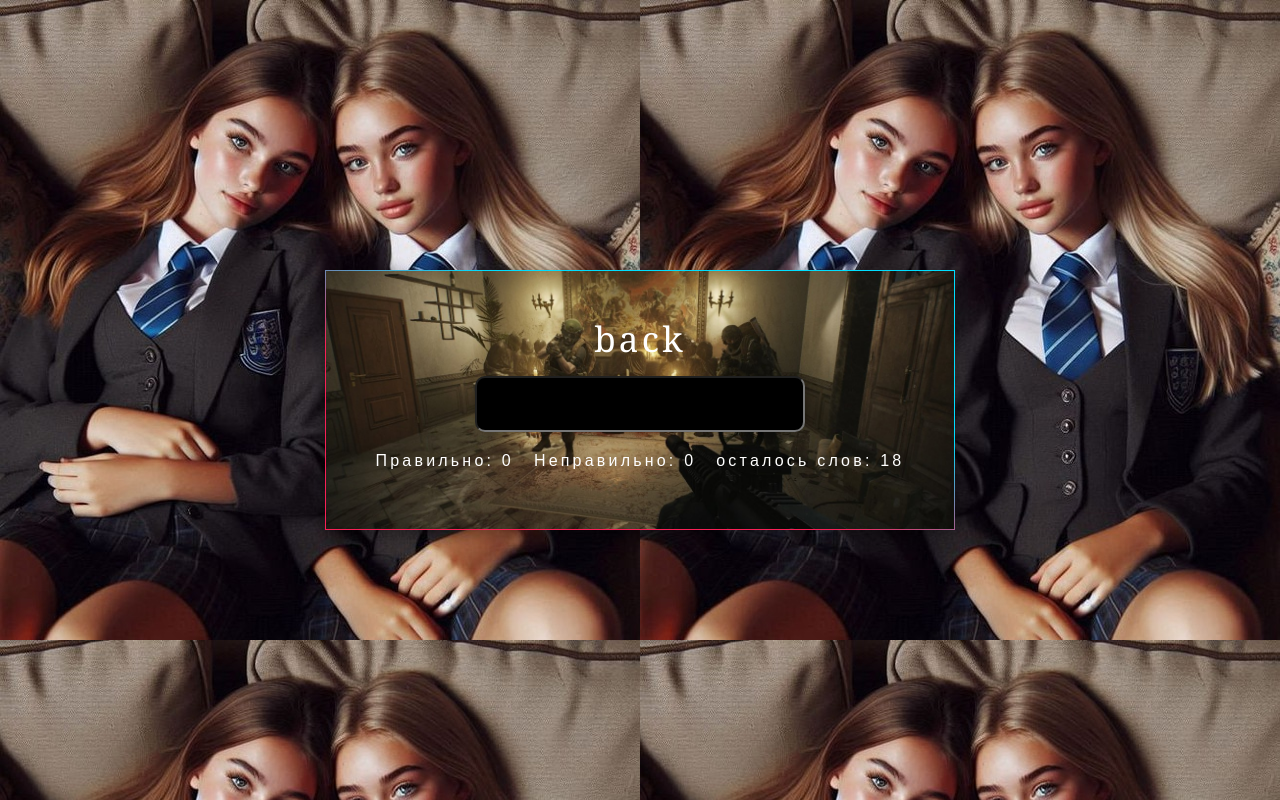
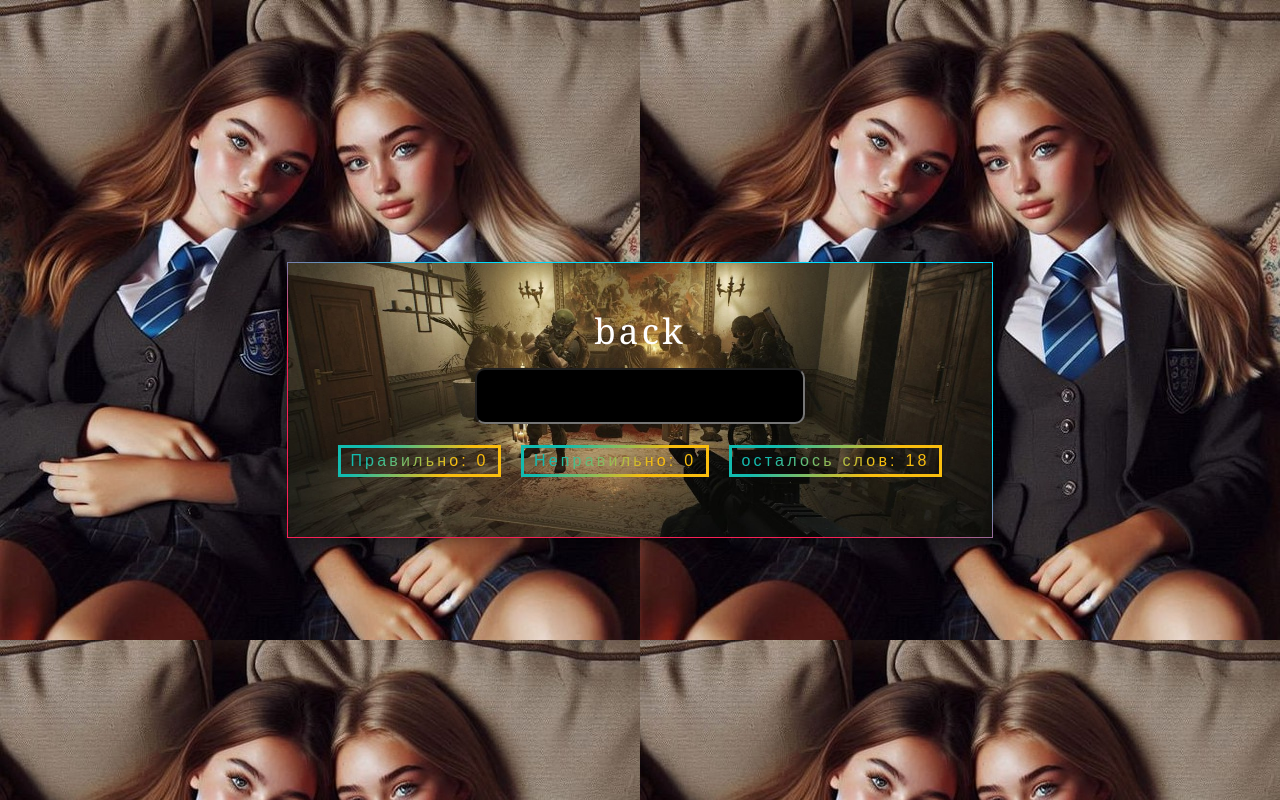
Before and after one commit to DiamondStudiesProduction/EnglishLearning, a React app: page / in a window 1280 px wide. Built offline with nearby package versions, Linux system fonts and the light colour scheme.

Commit message:
gradient text

```diff
--- a/src/components/ui/form/form.module.css
+++ b/src/components/ui/form/form.module.css
@@ -53,6 +53,14 @@
 }
 .rightNoP {
 	font-family: sans-serif;
+	background: linear-gradient(135deg, #12bcb0 20%, #fabe0e 70%);
+	-webkit-background-clip: text;
+	-webkit-text-fill-color: transparent;
+	display: inline-block;
+	padding: 0.3em 0.6em;
+	border: 3px solid transparent;
+	border-image: linear-gradient(135deg, #12bcb0 20%, #fabe0e 70%);
+	border-image-slice: 1;
 }
 
 .noRightWordCounterContainer {
@@ -115,7 +123,7 @@
 		outline: 0;
 	}
 
-	.rightNo{
+	.rightNo {
 		flex-direction: column;
 	}
 }
--- a/src/components/ui/form/form.tsx
+++ b/src/components/ui/form/form.tsx
@@ -37,8 +37,10 @@ export const FormUI = (props: any) => {
 						''
 					) : (
 						<div className={styles.statusContainer}>
-							<p>Неправильно: {props.wrongWord}</p>
-							<p>Правильно: {props.wrongWordSaver}</p>
+							<p className={styles.rightNoP}>Неправильно: {props.wrongWord}</p>
+							<p className={styles.rightNoP}>
+								Правильно: {props.wrongWordSaver}
+							</p>
 						</div>
 					)}
 				</div>
```
Also changed, not shown: 6 other files (tests, documents, lock files or other folders).
